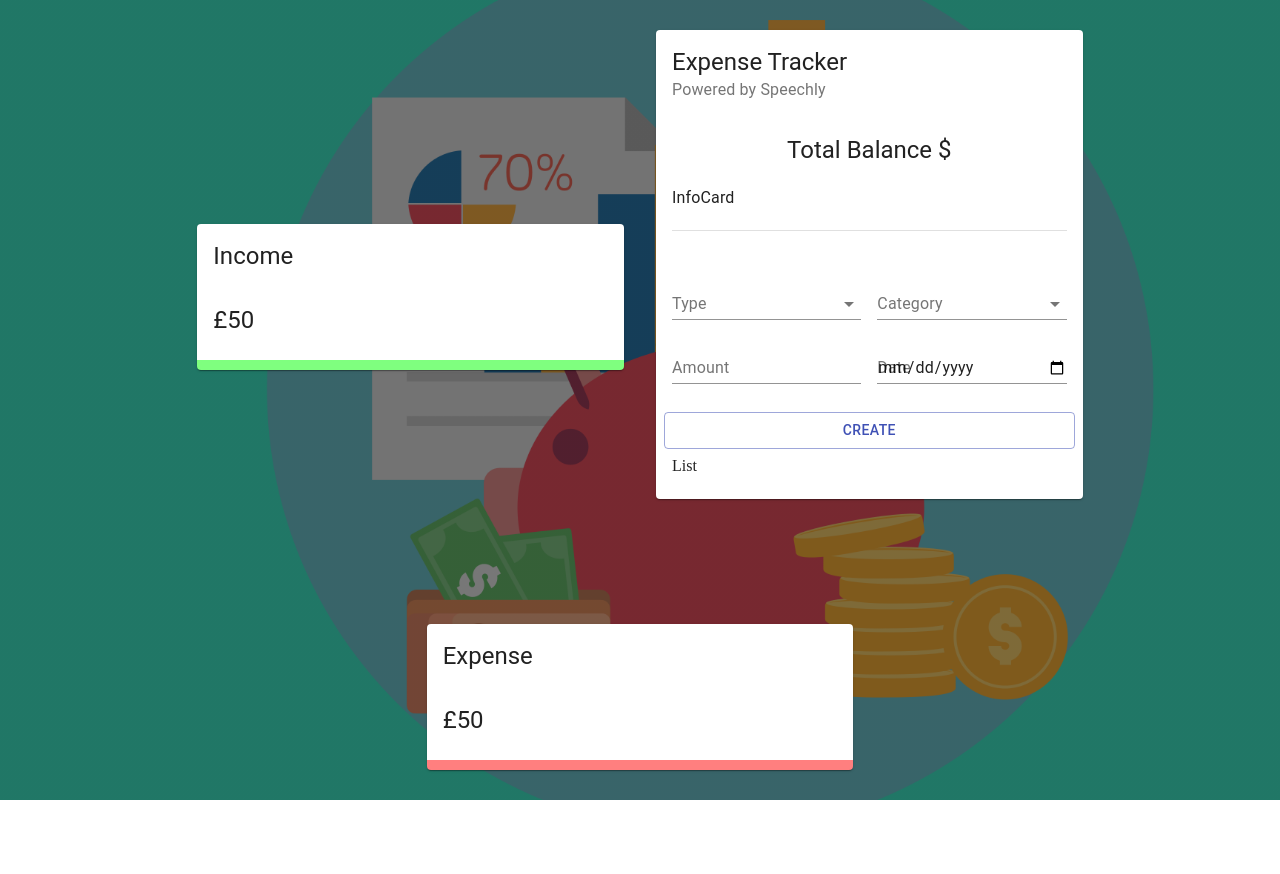
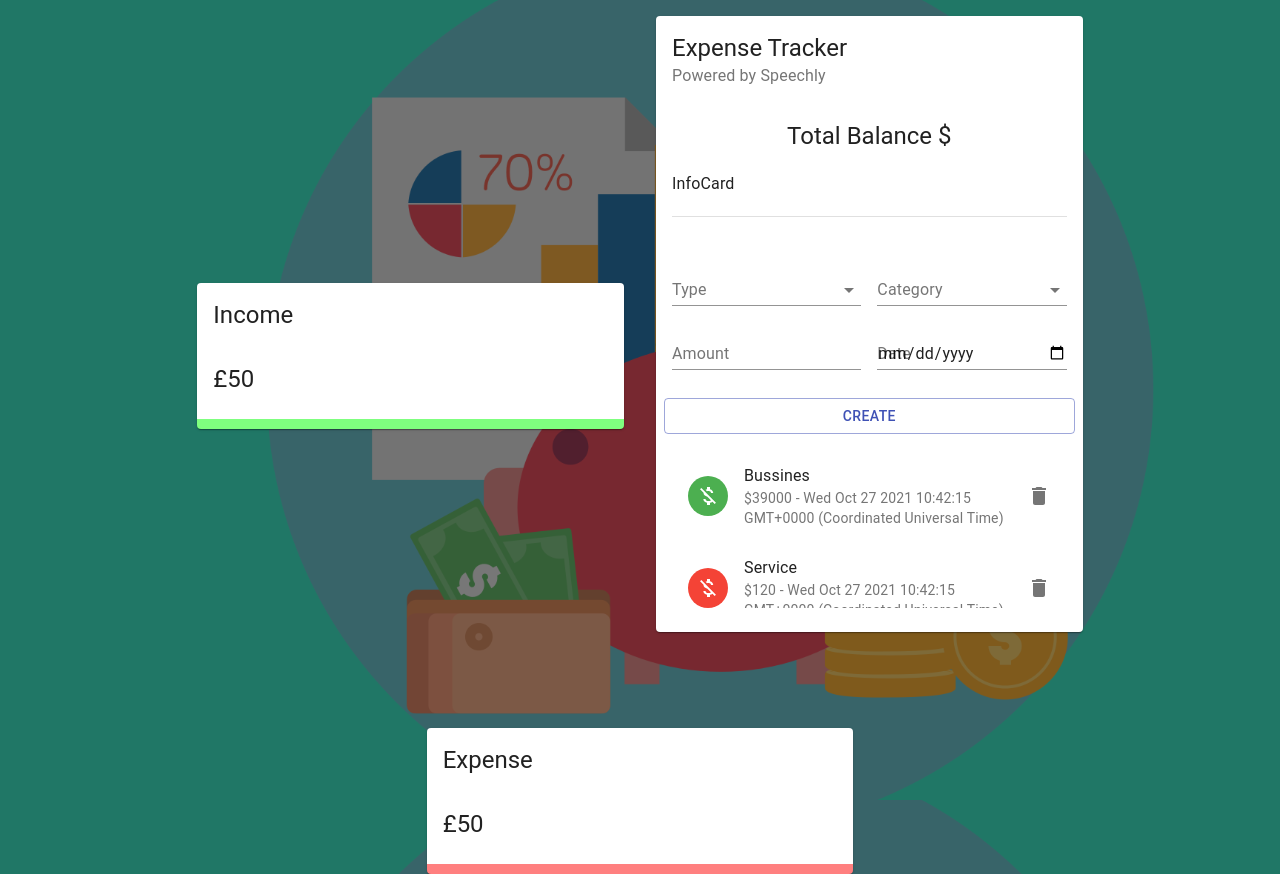
Before and after one commit to ArtusU/budget_tracker, a React (Create React App) app: page / in a window 1280 px wide. Before the commit the page ends 800 px from the top, so only its background shows below. Built offline with nearby package versions, Linux system fonts and the light colour scheme.

Commit message:
List component

```diff
--- /dev/null
+++ b/src/components/Main/List/List.jsx
@@ -0,0 +1,59 @@
+import React, { useContext } from "react";
+import {
+  List as MUIList,
+  ListItem,
+  ListItemAvatar,
+  Avatar,
+  ListItemText,
+  ListItemSecondaryAction,
+  IconButton,
+  Slide,
+} from "@material-ui/core";
+import { Delete, MoneyOff } from "@material-ui/icons";
+
+import useStyles from "./styles";
+
+const List = () => {
+  const classes = useStyles();
+
+  const transactions = [
+    { id: 1, type: "Income", category: "Bussines", amount: 39000, date: new Date() },
+    { id: 2, type: "Expense", category: "Service", amount: 120, date: new Date() },
+  ];
+
+  return (
+    <MUIList dense={false} className={classes.list}>
+      {transactions.map((transaction) => (
+        <Slide
+          direction="down"
+          in
+          mountOnEnter
+          unmountOnExit
+          key={transaction.id}
+        >
+          <ListItem>
+            <ListItemAvatar>
+              <Avatar
+                className={
+                  transaction.type === "Income"
+                    ? classes.avatarIncome
+                    : classes.avatarExpense
+                }
+              >
+                <MoneyOff />
+              </Avatar>
+            </ListItemAvatar>
+            <ListItemText primary={transaction.category} secondary={`$${transaction.amount} - ${transaction.date}`}/>
+            <ListItemSecondaryAction>
+              <IconButton edge="end" aria-label="delete">
+                <Delete />
+              </IconButton>
+            </ListItemSecondaryAction>
+          </ListItem>
+        </Slide>
+      ))}
+    </MUIList>
+  );
+};
+
+export default List;
--- /dev/null
+++ b/src/components/Main/List/styles.js
@@ -0,0 +1,17 @@
+import { makeStyles } from "@material-ui/core/styles";
+import { red, green } from "@material-ui/core/colors";
+
+export default makeStyles((theme) => ({
+  avatarIncome: {
+    color: "#fff",
+    backgroundColor: green[500],
+  },
+  avatarExpense: {
+    color: theme.palette.getContrastText(red[500]),
+    backgroundColor: red[500],
+  },
+  list: {
+    maxHeight: "150px",
+    overflow: "auto",
+  },
+}));
--- a/src/components/Main/Main.jsx
+++ b/src/components/Main/Main.jsx
@@ -9,6 +9,7 @@
 } from "@material-ui/core";
 import useStyles from "./styles";
 import Form from "./Form/Form";
+import List from "./List/List";
 
 const Main = () => {
   const classes = useStyles();
@@ -31,7 +32,7 @@
       <CardContent className={classes.cartContent}>
         <Grid container spacing={2}>
           <Grid item xs={12}>
-            List
+            <List />
           </Grid>
         </Grid>
       </CardContent>
```
